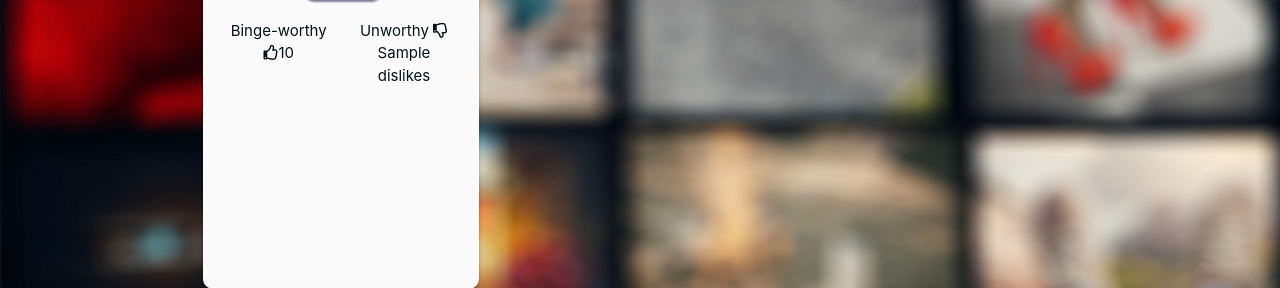
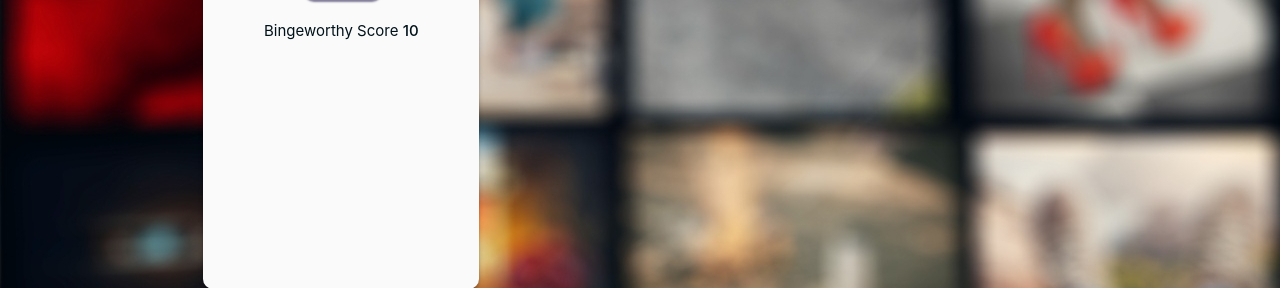
Before and after one commit to Code-Institute-Submissions/pbaker321-Binge-Flix, a Flask app: page /search in a window 1280 px wide. Shown: the part 519-807 px from the top of the page. Run offline with Flask 2, Linux system fonts and the light colour scheme; a database or web service that is not in the repository returns one stand-in record (values such as "Sample title"); some libraries are stand-ins or nearby versions.

Commit message:
like button function styling change

```diff
--- a/app.py
+++ b/app.py
@@ -200,10 +200,9 @@ def like(show_id):
 def dislike(show_id):
     mongo.db.shows.find_one_and_update(
         {'_id': ObjectId(show_id)},
-        {'$inc': {'dislikes': 1}}
+        {'$inc': {'likes': -1}}
     )
-    dislikes = mongo.db.shows.find_one_or_404({'_id': ObjectId(show_id)})
-    return render_template('shows.html', dislike=dislikes)
+    return redirect(url_for("get_shows"))
 
 
 # Error Handling
--- a/static/css/style.css
+++ b/static/css/style.css
@@ -106,6 +106,12 @@ main {
     min-height: 400px;
 }
 
+.home-card {
+    background: rgba(0, 0, 0, 0.5);
+}
+
+/* -- Images for shows -- */
+
 .card-image img {
     border: #001219;
     border-radius: 10px;
@@ -200,6 +206,7 @@ main {
 
 .like-btn {
     color: #01161E;
+    font-size: 22px;
 }
 
 .like-btn:hover {
@@ -207,6 +214,12 @@ main {
     color: #001219;
     transform: scale(1.1);
     transition: 2s;
+}
+
+/* -- Hides Likes in edit -- */
+
+.like-edit {
+    display: none;
 }
 
 /* -- Modal -- */
--- a/templates/edit_show.html
+++ b/templates/edit_show.html
@@ -102,7 +102,7 @@
                             </div>
                         </div>
                         <!-- Like and dislike -->
-                        <div class="row">
+                        <div class="row like-edit">
                             <div class="col s12 m6 center-align">
                                 <span>Binge-worthy <i class="far fa-thumbs-up"></i>{{ show.likes }}</span>
                             </div>
--- a/templates/shows.html
+++ b/templates/shows.html
@@ -36,13 +36,10 @@
                             <img src="{{show.show_image}}" alt="Image of {{show.show_name}}">
                             </a>
                         </div>
-                        <!-- Like and dislike buttons, allows other users to interact -->
+                        <!-- Likes -->
                         <div class="row">
-                            <div class="col s6 m6 center-align">
-                                <span>Binge-worthy <i class="far fa-thumbs-up"></i>{{ show.likes }}</span>
-                            </div>
-                            <div class="col s6 m6 center-align">
-                                <span>Unworthy <i class="far fa-thumbs-down"></i>{{ show.dislikes }}</span>
+                            <div class="center-align score">
+                                <span>Bingeworthy Score <strong>{{ show.likes }}</strong></span>
                             </div>
                         </div>
                     </div>
```
Also changed, not shown: templates/profile.html (+3 -6 lines), templates/show_details.html (+5 -2 lines).
